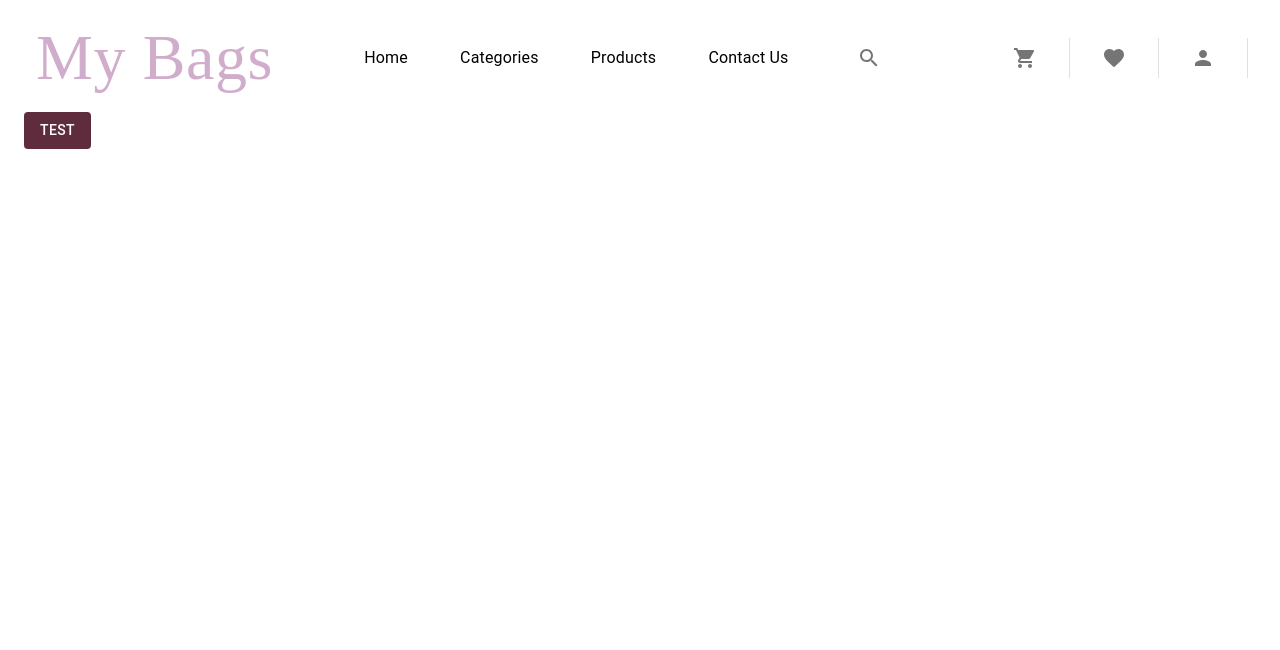
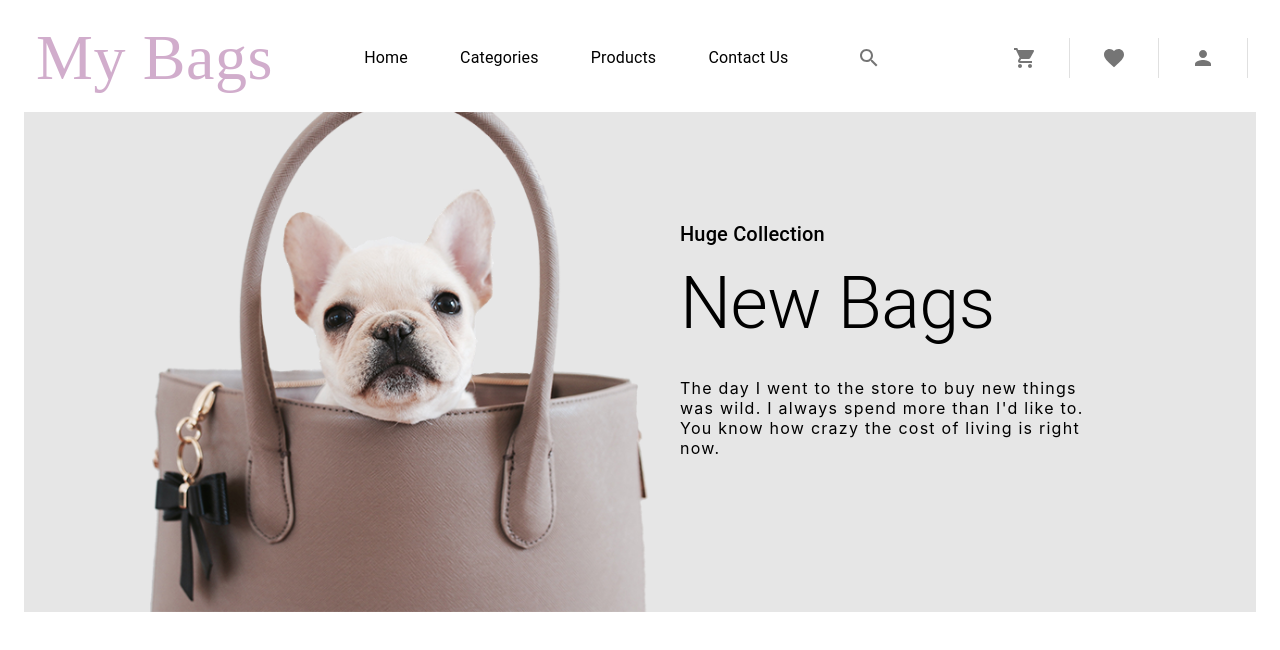
Before and after one commit to Eleon2336/ecomm, a React (Create React App) app: page / in a window 1280 px wide. Shown: the top 650 px of the page. Built offline with nearby package versions, Linux system fonts and the light colour scheme; a web font is replaced by a local one.

Commit message:
beginning parts of banner done

```diff
--- a/src/App.js
+++ b/src/App.js
@@ -1,11 +1,11 @@
 import {
-  Button,
   Container,
   ThemeProvider
 } from '@mui/material';
 import { useEffect } from 'react';
 import theme from './styles/theme';
 import Appbar from './components/Appbar/Appbar';
+import Banner from './components/Banner/Banner';
 
 function App() {
   useEffect(() => {
@@ -21,9 +21,9 @@ function App() {
         }}
       >
         <Appbar />
+        <Banner />
         {
           /*
-          Banner
           Promotions
           Title
           Products
@@ -32,7 +32,6 @@ function App() {
           (hidden) Appdrawer
           */
         }
-        <Button variant='contained'>Test</Button>
       </Container>
     </ThemeProvider>
   );
--- /dev/null
+++ b/src/components/Banner/Banner.js
@@ -0,0 +1,28 @@
+import {
+    Typography,
+    useMediaQuery,
+    useTheme
+} from "@mui/material";
+import { BannerContainer, BannerContent, BannerDescription, BannerImage, BannerTitle } from "../../styles/bannerStyles/bannerStyles";
+
+export default function Banner() {
+    const theme = useTheme();
+    const matches = useMediaQuery(theme.breakpoints.down('md'));
+
+    return (
+        <BannerContainer>
+            <BannerImage src="/images/banner/banner.png" />
+            <BannerContent>
+                <Typography variant="h6">Huge Collection</Typography>
+                <BannerTitle variant="h2">
+                    New Bags
+                </BannerTitle>
+                <BannerDescription variant="subtitle">
+                    The day I went to the store to buy new things was wild.
+                    I always spend more than I'd like to. You know how crazy
+                    the cost of living is right now.
+                </BannerDescription>
+            </BannerContent>
+        </BannerContainer>
+    );
+}
--- /dev/null
+++ b/src/styles/bannerStyles/bannerStyles.js
@@ -0,0 +1,60 @@
+import {
+    Box,
+    Typography,
+    styled
+} from "@mui/material";
+import { Colors } from "../theme";
+
+
+export const BannerContainer = styled(Box)(({ theme }) => ({
+    display: "flex",
+    justifyContent: "center",
+    width: "100%",
+    height: "100%",
+    padding: "0px 0px",
+    background: Colors.light_grey,
+    [theme.breakpoints.down("sm")]: {
+        flexDirection: "column",
+        alignItems: "center"
+    }
+}));
+
+export const BannerImage = styled("img")(({src, theme}) => ({
+    src: `url(${src})`,
+    width: "500px",
+    [theme.breakpoints.down("md")]: {
+        width: "350px"
+    },
+    [theme.breakpoints.down("sm")]: {
+        width: "320px",
+        height: "300px"
+    }
+}));
+
+export const BannerContent = styled(Box)(() => ({
+    display: "flex",
+    flexDirection: "column",
+    justifyContent: "center",
+    maxWidth: 420,
+    padding: "30px"
+}));
+
+export const BannerTitle = styled(Typography)(({ theme }) => ({
+    lineHeight: 1.5,
+    fontSize: "72px",
+    marginBottom: "20px",
+    [theme.breakpoints.down("sm")]: {
+        fontSize: "42px"
+    }
+}));
+
+export const BannerDescription = styled(Typography)(({ theme}) => ({
+    lineHeight: 1.25,
+    letterSpacing: 1.25,
+    marginBottom: "3em",
+    [theme.breakpoints.down("md")]: {
+        lineHeight: 1.15,
+        letterSpacing: 1.15,
+        marginBottom: "1.5em"
+    }
+}));
```
